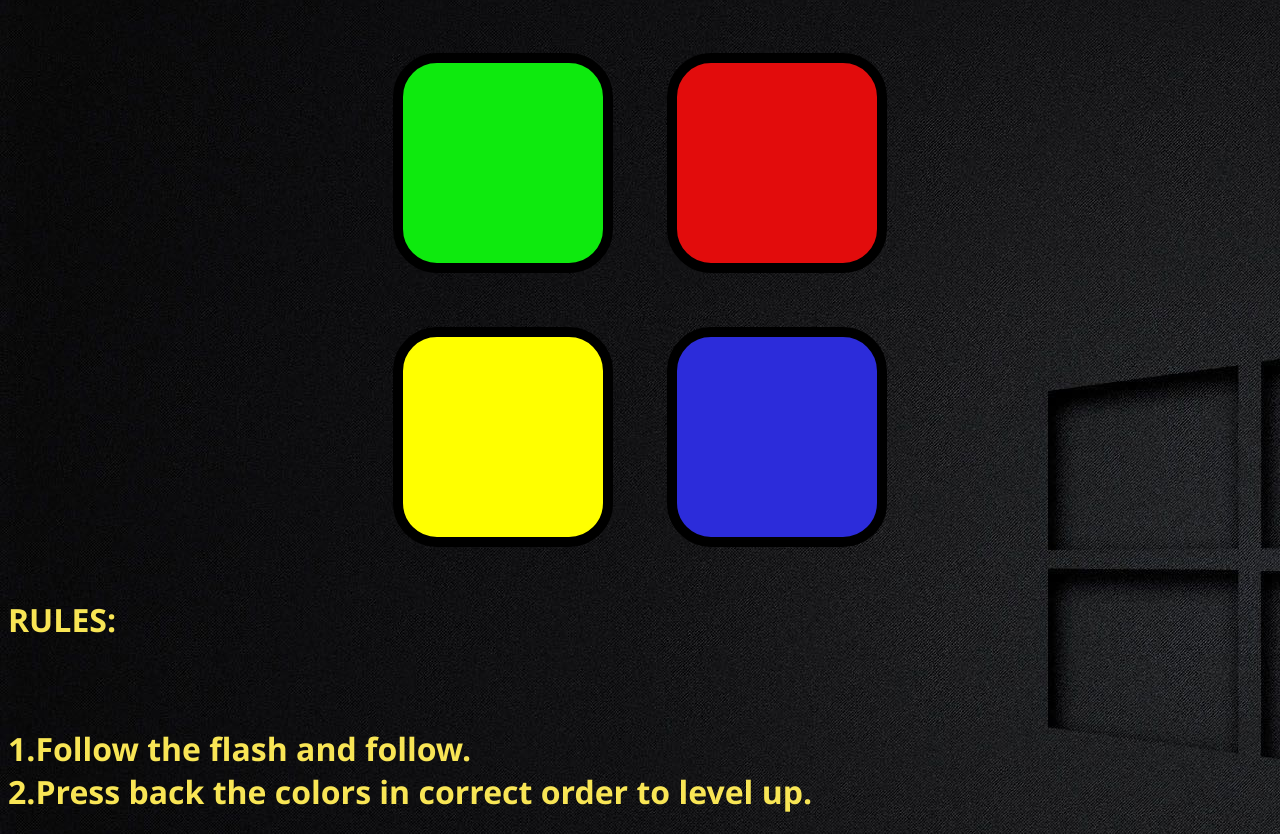
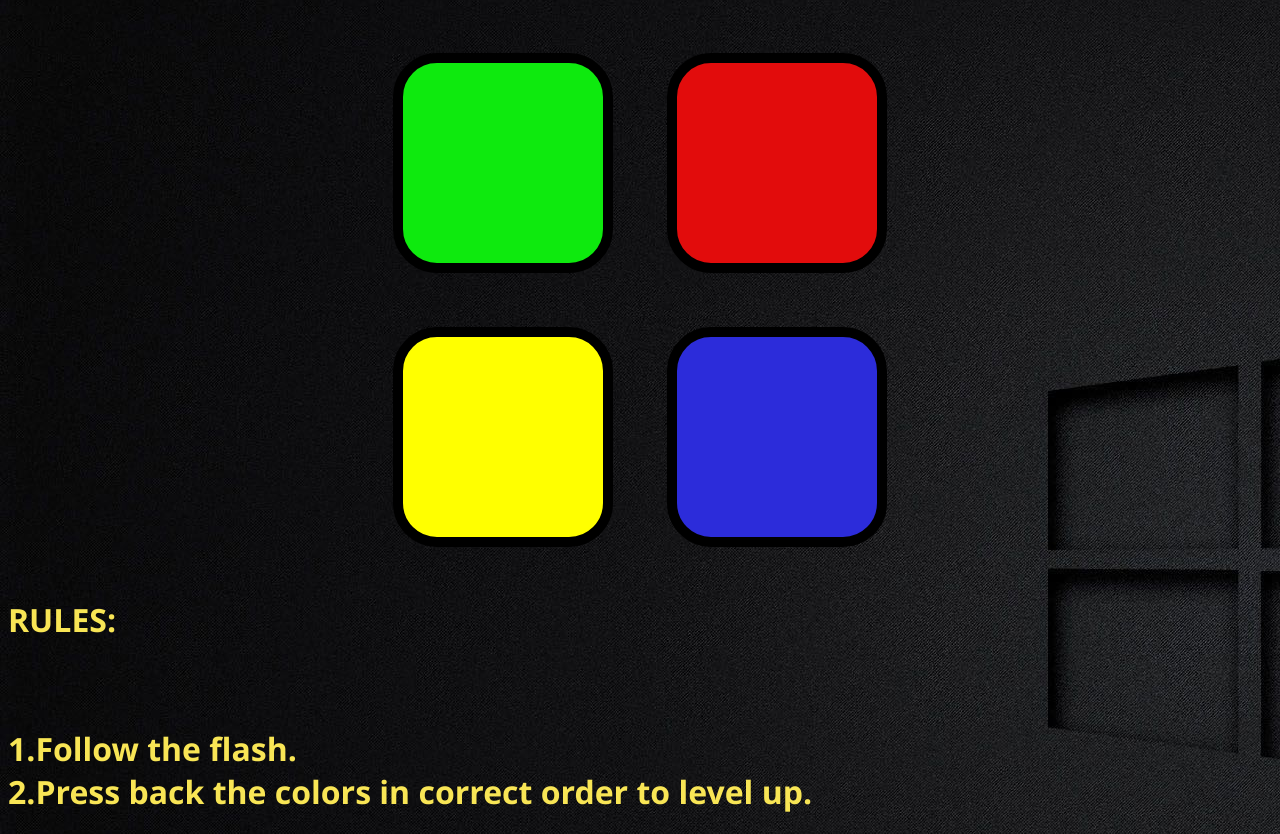
Before and after one commit to Manikandan-Rangarajan/SIMON-GAME, a plain HTML site: page index.html in a window 1280 px wide. Shown: the part 242-1076 px from the top of the page. Drawn offline with nearby package versions, Linux system fonts and the light colour scheme.

Commit message:
Update index.html

```diff
--- a/index.html
+++ b/index.html
@@ -34,7 +34,7 @@
     </div>
 
   </div>
-  <h1 class="rules">RULES: <br><br><br>1.Follow the flash and follow. <br> 2.Press back the colors in correct order to level up.</h1>
+  <h1 class="rules">RULES: <br><br><br>1.Follow the flash. <br> 2.Press back the colors in correct order to level up.</h1>
 
   <script src="https://code.jquery.com/jquery-3.6.3.js" integrity="sha256-nQLuAZGRRcILA+6dMBOvcRh5Pe310sBpanc6+QBmyVM=" crossorigin="anonymous"></script>
 <script src="index.js"></script>
```
